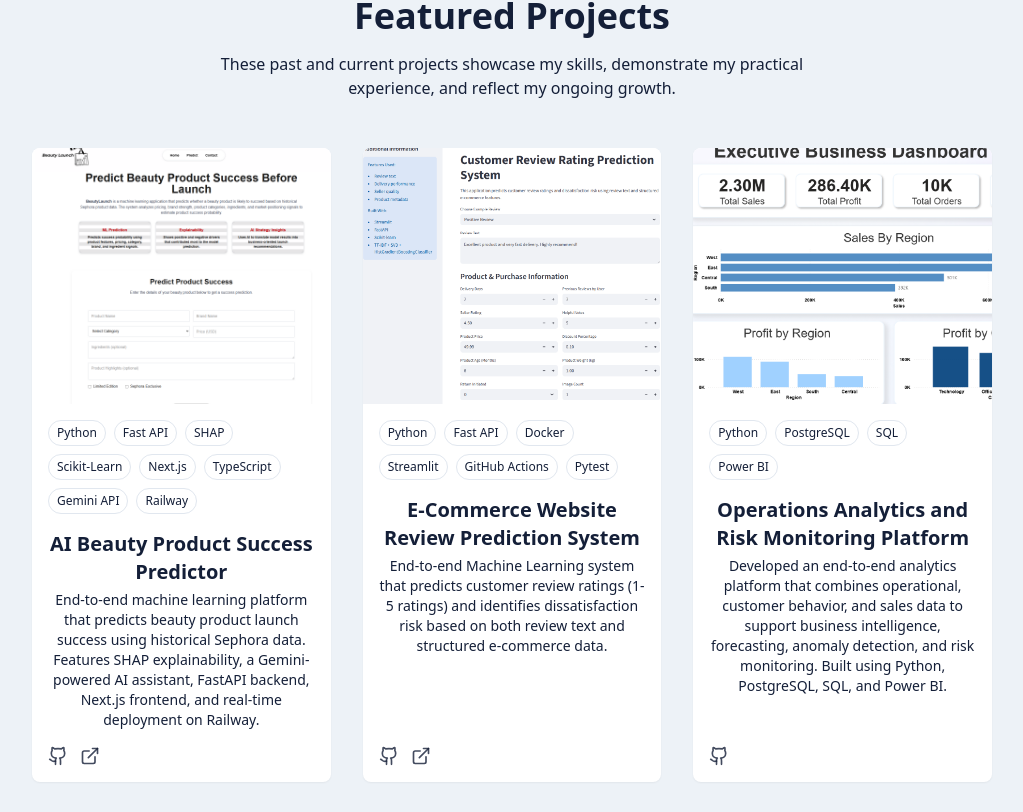
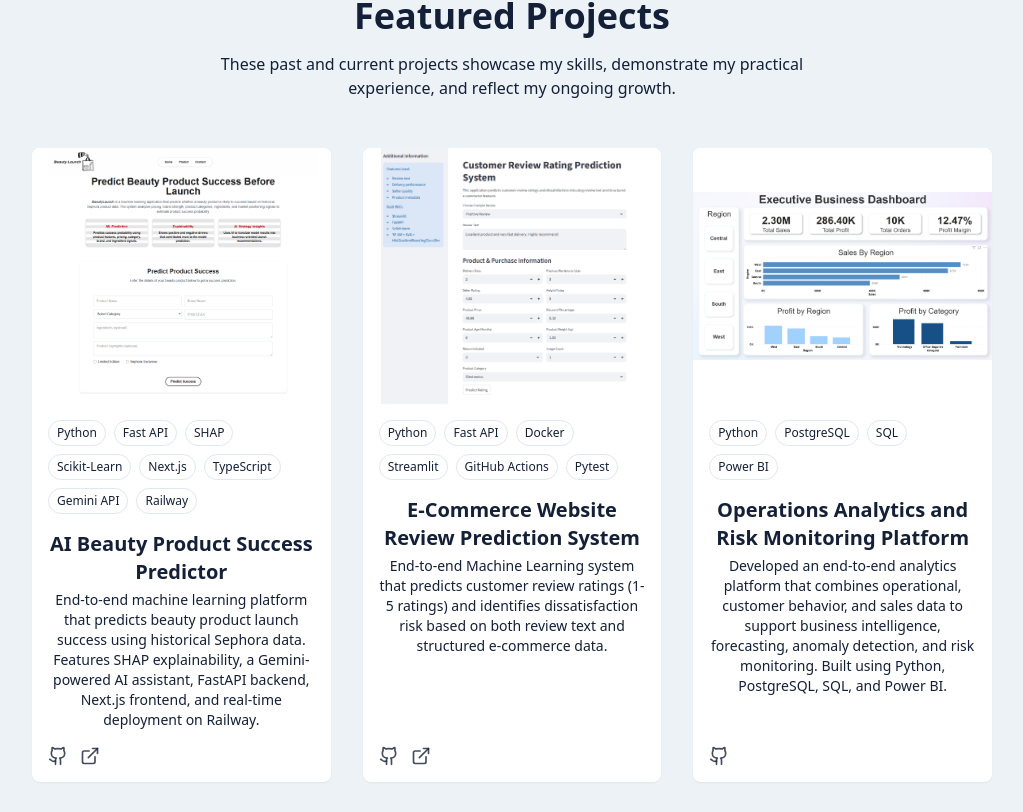
Before and after one commit to SharipovaRi/My-Portfolio-Project, a React (Vite) app in the folder client/: page / in a window 1280 px wide. Shown: the part 3302-4114 px from the top of the page, without its empty margins (128-1151 px from the left). Built offline with nearby package versions, Linux system fonts and the light colour scheme; grey boxes are pictures that could not be loaded.

Commit message:
update size of pic

```diff
--- a/client/src/components/ProjectsSection.jsx
+++ b/client/src/components/ProjectsSection.jsx
@@ -61,8 +61,12 @@ export const ProjectsSection = () =>{
         <div className="grid grid-cols-1 md:grid-cols-2 lg:grid-cols-3 gap-8">
             {projects.map((project, key) => (
                 <div key={key} className="group bg-card rounded-lg overflow-hidden shadow-xs card-hover flex flex-col">
-                    <div className="h-64 overflow-hidden ">
-                        <img src={project.image} alt={project.title} className="w-full h-full object-cover object-top transition-transform duration-500 scale-107  translate-x-2 group-hover:scale-115"/>
+                    <div className="h-64 bg-white overflow-hidden">
+                        <img
+                            src={project.image}
+                            alt={project.title}
+                            className="w-full h-full object-contain transition-transform duration-500 group-hover:scale-105"
+                        />
                     </div>
                     <div className="p-4 flex flex-col flex-grow">
                         <div className="flex flex-wrap gap-2 mb-4">
```
